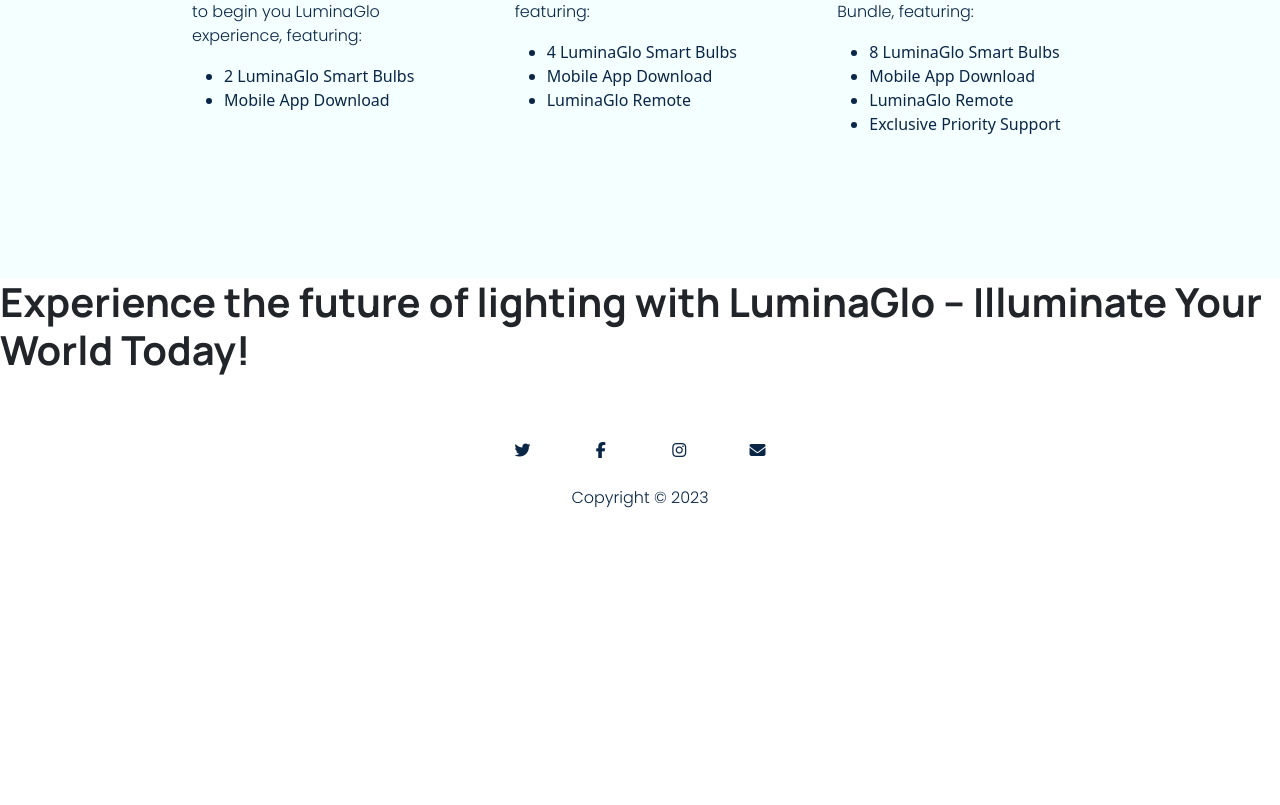
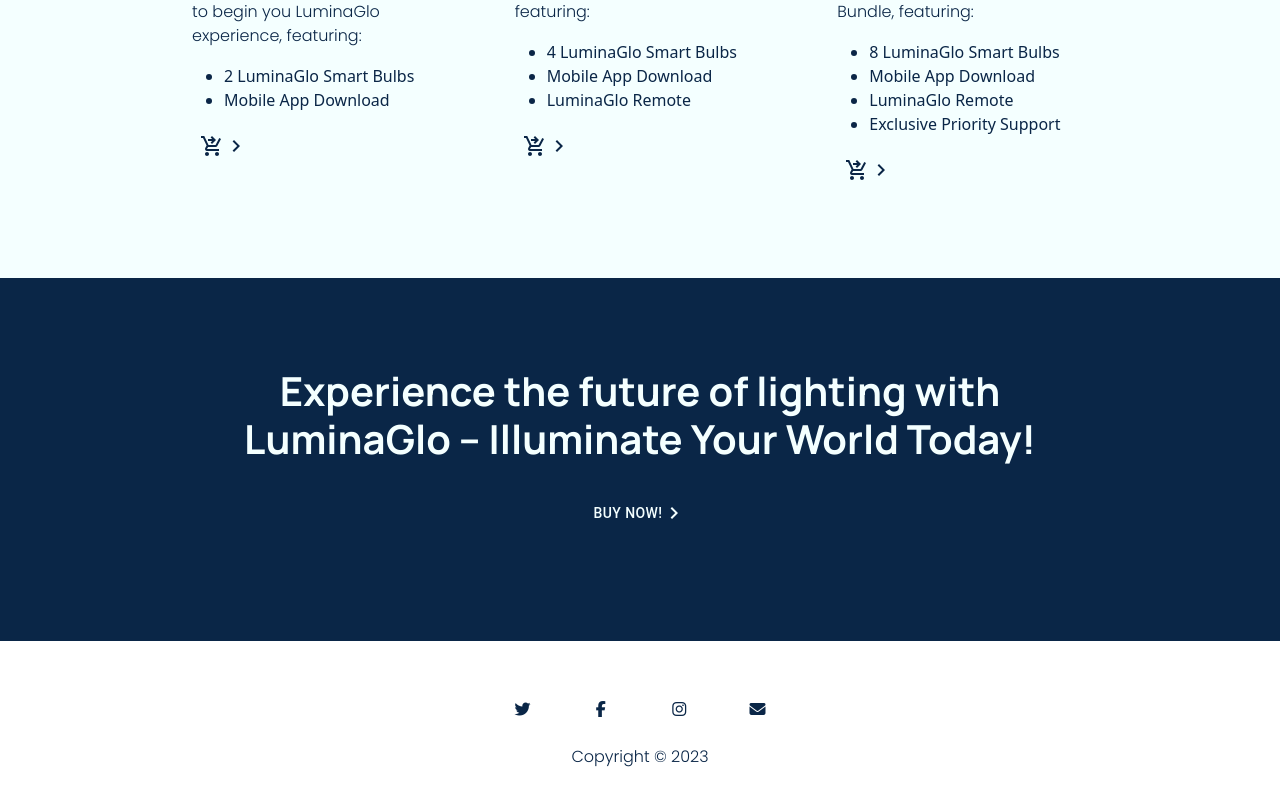
Before and after one commit to SammyG951/LuminaGlo-site, a React (Create React App) app: page / in a window 1280 px wide. Shown: the part 2163-2968 px from the top of the page. Before the commit the page ends 2745 px from the top, so only its background shows below. Built offline with nearby package versions, Linux system fonts and the light colour scheme.

Commit message:
Added CTA Section

```diff
--- a/public/styles.css
+++ b/public/styles.css
@@ -108,11 +108,28 @@
 }
 
 #package-button {
+    color: var(--clr-secondary);
     font-family: var(--secondary-font-family);
     transition: all 0.2s ease-in-out;
 }
 
 #package-button:hover {
+    transform: scale(1.05);
+}
+
+#call-to-action {
+    background-color: var(--clr-secondary);
+    color: var(--clr-tertiary);
+    text-align: center;
+    line-height: 5rem;
+    padding: 7% 15%;
+}
+
+#call-to-action-button {
+    transition: all 0.2s ease-in-out;
+}
+
+#call-to-action-button:hover {
     transform: scale(1.05);
 }
 
--- a/src/components/CTA.jsx
+++ b/src/components/CTA.jsx
@@ -1,9 +1,14 @@
 import React from "react";
+import CustomButton from "./CustomButton";
 
 function CTA(){
     return(
         <div id="call-to-action">
             <h1>Experience the future of lighting with LuminaGlo – Illuminate Your World Today!</h1>
+            <CustomButton
+                id="call-to-action-button"
+                name="Buy Now!"
+            />
         </div>
     );
 }
```
